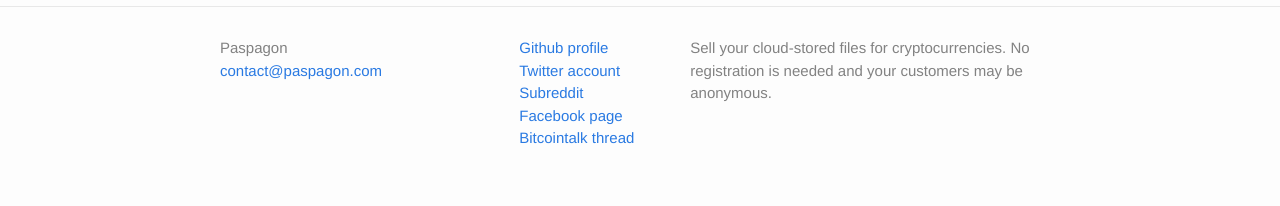
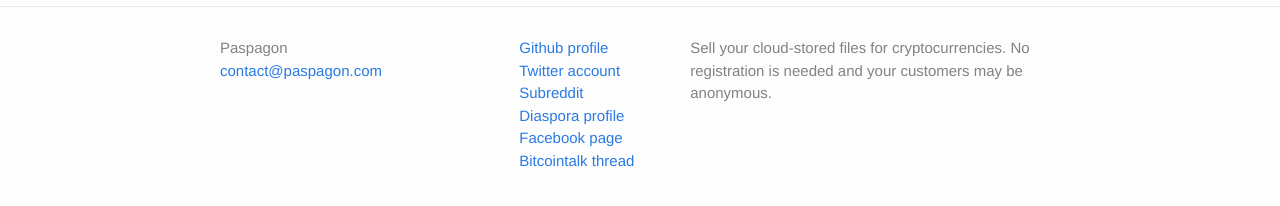
Before and after one commit to Paspagon/paspagon.github.io, a Jekyll site: the page built from index.md, in a window 1280 px wide and 1152 px high. Shown: the part 920-1126 px from the top of the window. Built offline with Jekyll 4.4.1, drawn with Linux system fonts in a browser that asks for light colours.

Commit message:
Add a link to Diaspora profile

```diff
--- a/_config.yml
+++ b/_config.yml
@@ -7,6 +7,7 @@ description: >
 baseurl: ""
 url: "http://paspagon.com"
 
+diaspora_profile_url: https://diasp.org/people/be3015f02dca0134b2c0782bcb452bd5
 twitter_username: Paspagon
 github_username:  Paspagon
 subreddit: Paspagon
--- a/_includes/footer.html
+++ b/_includes/footer.html
@@ -34,6 +34,12 @@
           </li>
           {% endif %}
 
+          {% if site.diaspora_profile_url %}
+            <li>
+              <a href="{{ site.diaspora_profile_url }}">Diaspora profile</a>
+            </li>
+          {% endif %}
+
           {% if site.facebook_page %}
             <li>
               <a href="https://facebook.com/{{ site.facebook_page }}">Facebook page</a>
```
